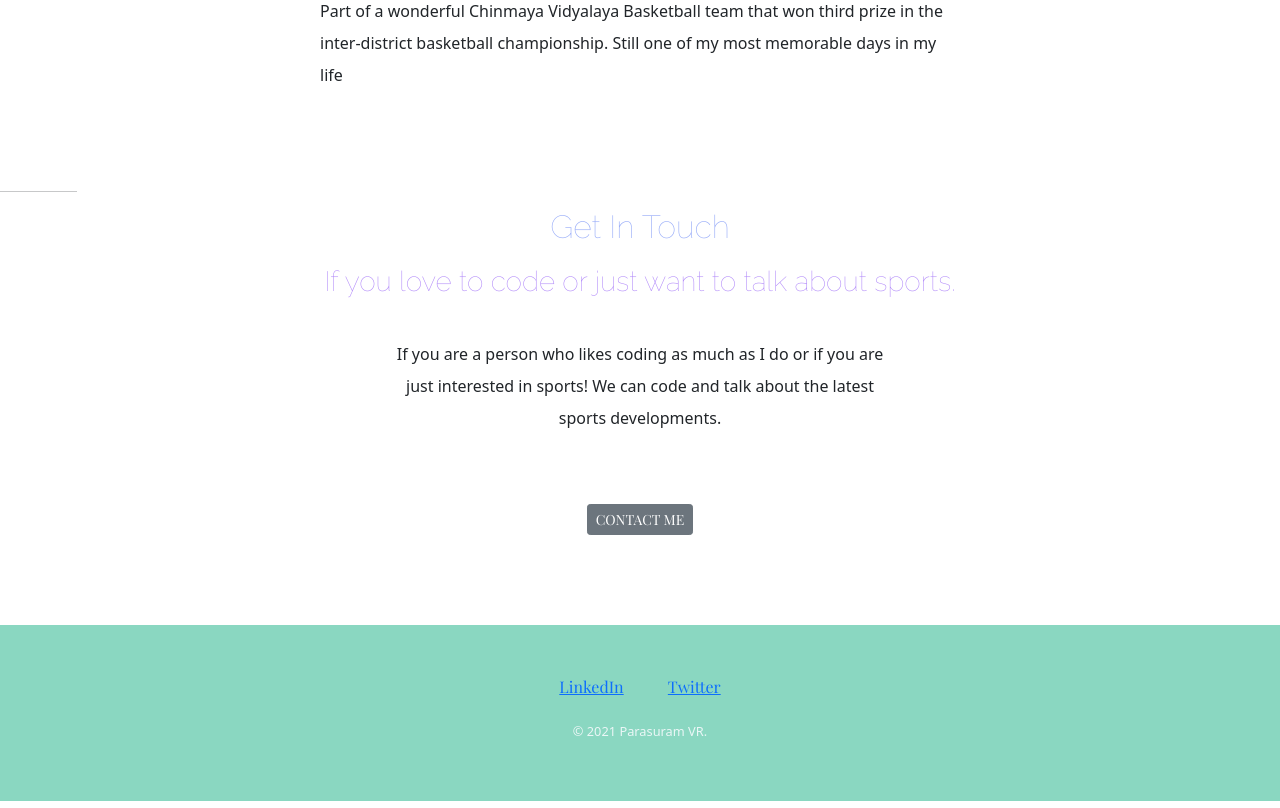
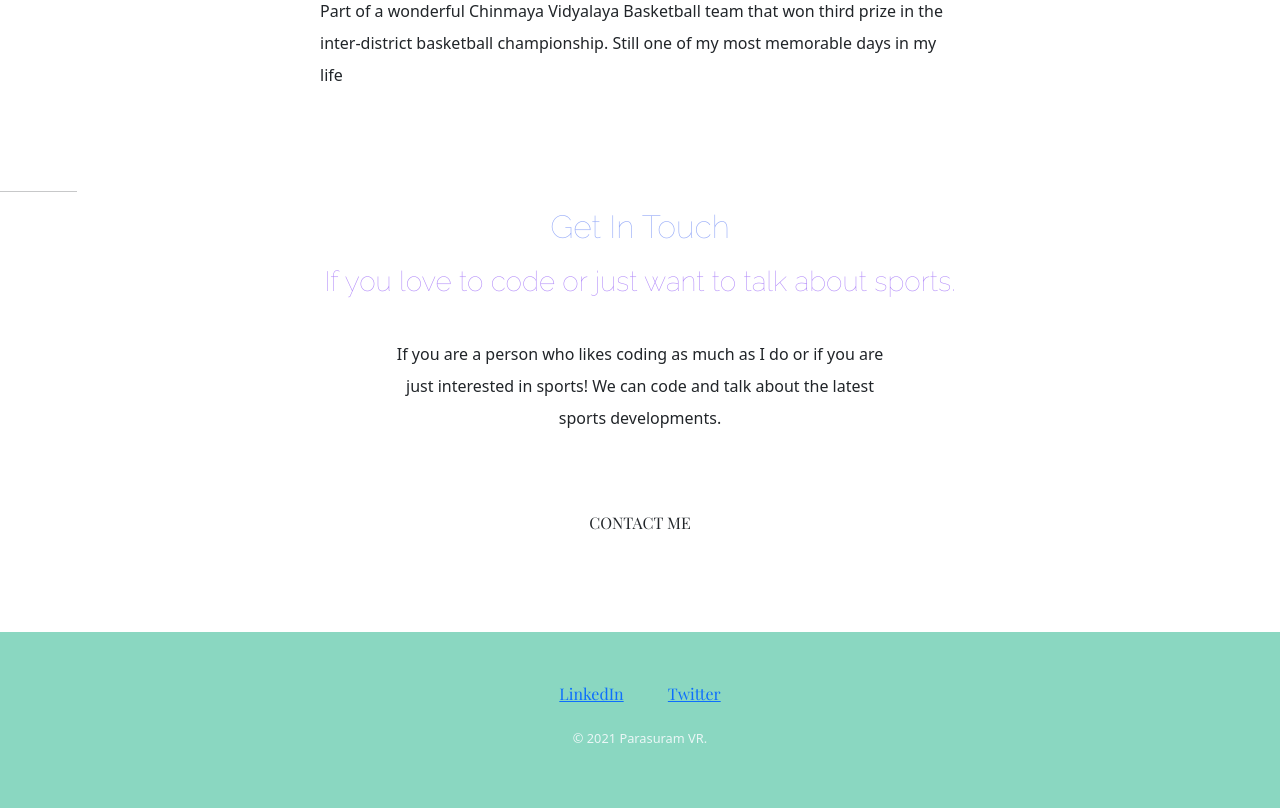
Before and after one commit to parasu-coder/cv, a plain HTML site: page index.html in a window 1280 px wide. Shown: the part 1427-2235 px from the top of the page. Drawn offline with nearby package versions, Linux system fonts and the light colour scheme.

Commit message:
Update index.html

```diff
--- a/index.html
+++ b/index.html
@@ -51,7 +51,7 @@
       <h2>Get In Touch</h2>
       <h3>If you love to code or just want to talk about sports.</h3>
       <p class="contact-message">If you are a person who likes coding as much as I do or if you are just interested in sports! We can code and talk about the latest sports developments.</p>
-      <a class="btn btn-secondary btn-sm" href="mailto:parasu.vr@gmail.com">CONTACT ME</a>
+      <a class="btn" href="mailto:parasu.vr@gmail.com">CONTACT ME</a>
     </div>
   </div>
 
```
